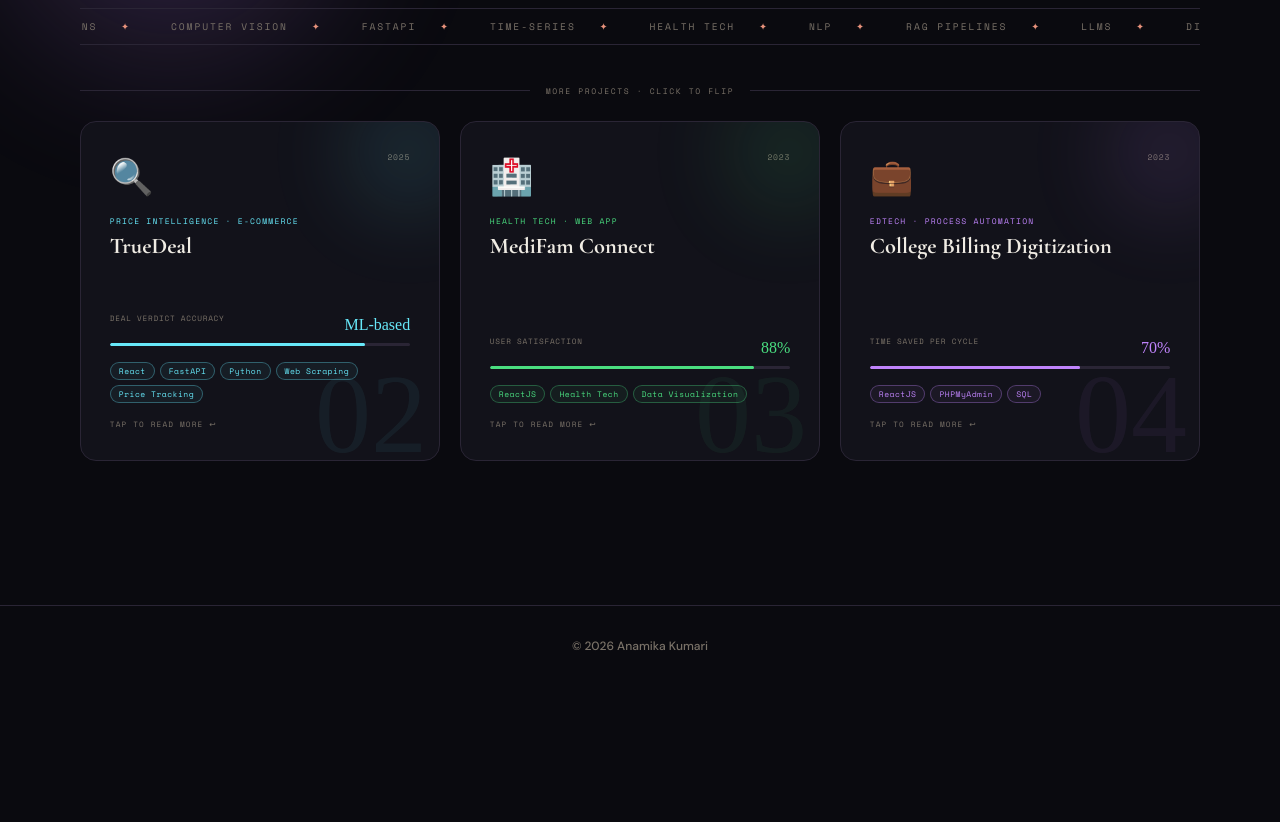
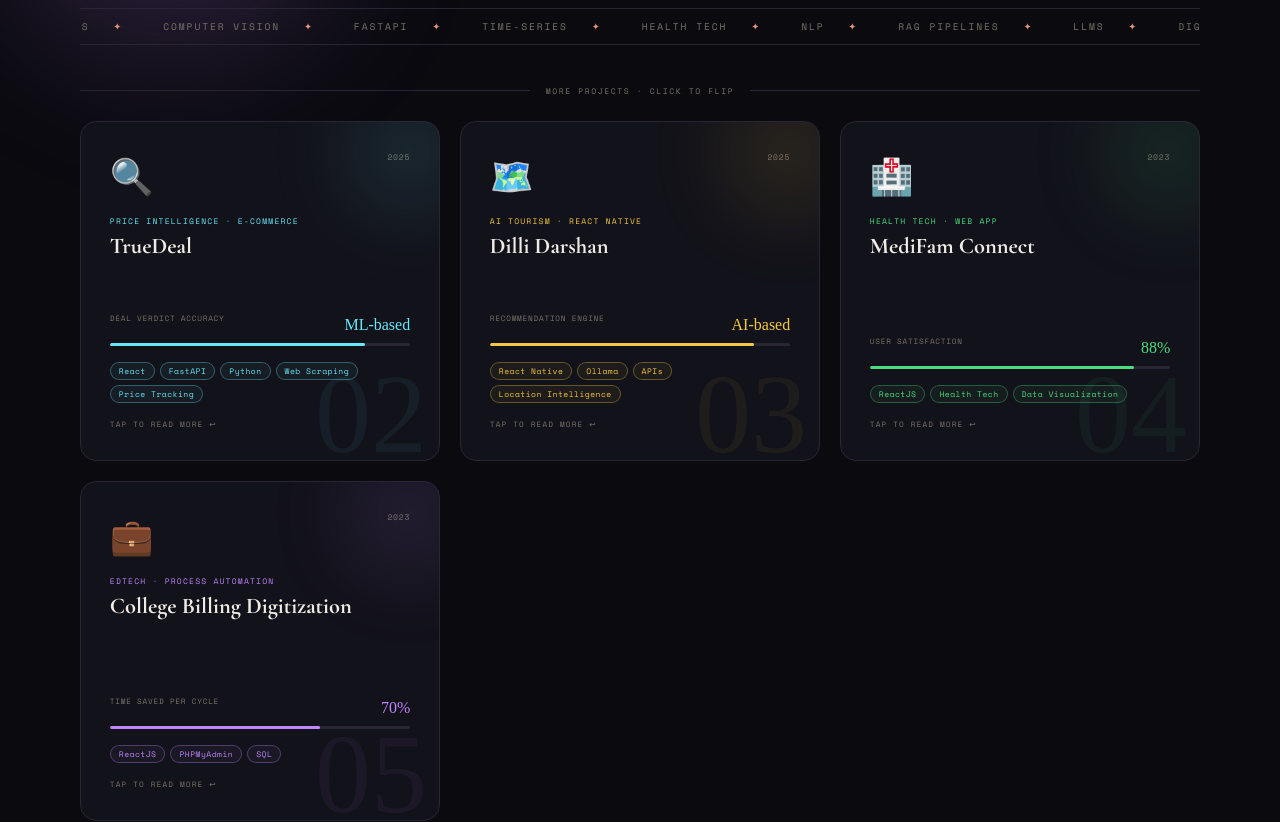
Before and after one commit to Anamika-K20/Portfolio, a React (Vite) app: page /projects in a window 1280 px wide. Shown: the part 660-1482 px from the top of the page. Before the commit the page ends 1346 px from the top, so only its background shows below. Built offline with nearby package versions, Linux system fonts and the light colour scheme; a web font is replaced by a local one.

Commit message:
Add Dilli Darshan project, update CGPA to 8.85

```diff
--- a/src/pages/AboutPage.tsx
+++ b/src/pages/AboutPage.tsx
@@ -7,7 +7,7 @@
   { value: "5", label: "Research Papers", sub: "IEEE & Springer" },
   { value: "10+", label: "Citations", sub: "Google Scholar" },
   { value: "3", label: "Internships", sub: "Industry & Research" },
-  { value: "8.73", label: "CGPA", sub: "IGDTUW" },
+  { value: "8.85", label: "CGPA", sub: "IGDTUW" },
 ];
 
 const values = [
--- a/src/pages/EducationPage.tsx
+++ b/src/pages/EducationPage.tsx
@@ -7,7 +7,7 @@
     year: "2022 – 2026",
     degree: "B.Tech — Electronics & Communication Engineering - Artificial Intelligence",
     institute: "Indira Gandhi Delhi Technical University For Women",
-    score: "8.73 / 10.0",
+    score: "8.85 / 10.0",
     level: "Undergraduate",
     logo: "/igdtuw.png",
   },
--- a/src/pages/Home.tsx
+++ b/src/pages/Home.tsx
@@ -305,7 +305,7 @@
               { value: "5", label: "Research Papers", sub: "IEEE & Springer" },
               { value: "10+", label: "Citations", sub: "Google Scholar" },
               { value: "3", label: "Internships", sub: "Industry & Research" },
-              { value: "8.73", label: "CGPA", sub: "IGDTUW" },
+              { value: "8.85", label: "CGPA", sub: "IGDTUW" },
             ].map((h, i) => (
               <motion.div key={i} initial={{ opacity: 0, y: 20 }} whileInView={{ opacity: 1, y: 0 }} viewport={{ once: true }} transition={{ delay: i * 0.08 }}
                 style={{ backgroundColor: "var(--bg-card)", border: "1px solid var(--border-color)", borderRadius: "14px", padding: "1.4rem", textAlign: "center" }}>
--- a/src/pages/ProjectsPage.tsx
+++ b/src/pages/ProjectsPage.tsx
@@ -29,6 +29,20 @@
     emoji: "🔍",
     color: "#67e8f9",
     stat: { label: "Deal verdict accuracy", value: "ML-based", bar: 0.85 },
+    year: "2025",
+    featured: false,
+  },
+  {
+    title: "Dilli Darshan",
+    subtitle: "AI Tourism · React Native",
+    description:
+      "AI-driven smart tourism platform for Delhi. Built personalized, context-aware recommendations for places and attractions using location intelligence, real-time proximity suggestions, and a local Ollama model for contextual recommendation workflows.",
+    tech: ["React Native", "Ollama", "APIs", "Location Intelligence"],
+    github: "https://github.com/advika31/DilliDarshan",
+    link: "#",
+    emoji: "🗺️",
+    color: "#f5c842",
+    stat: { label: "Recommendation engine", value: "AI-based", bar: 0.88 },
     year: "2025",
     featured: false,
   },
```
